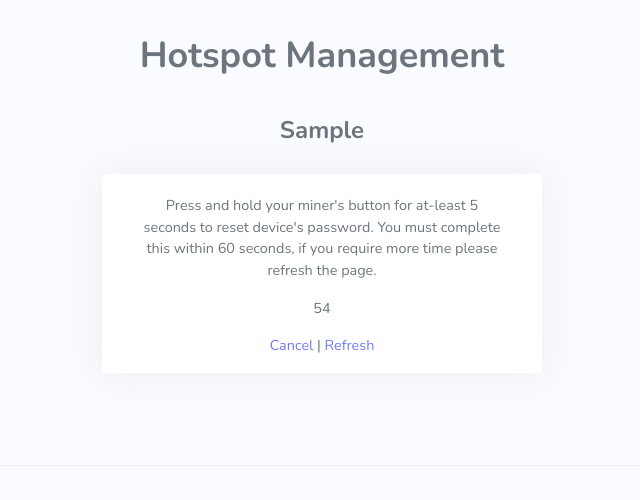
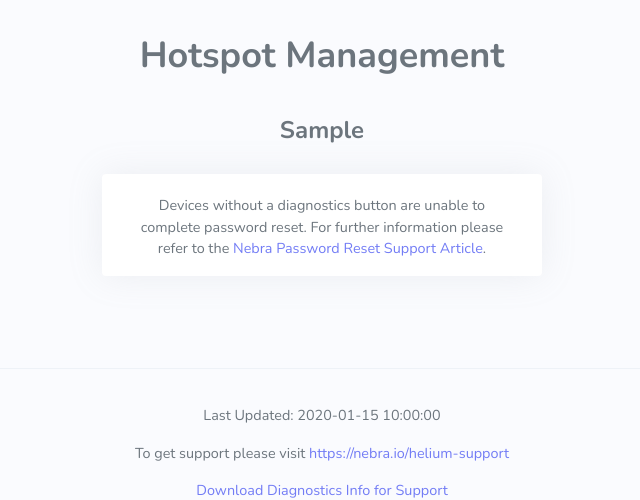
Before and after one commit to NebraLtd/hm-diag, a Flask app: template hw_diag/templates/password_reset.html in a window 1280 px wide. Shown: the part 80-580 px from the top of the page, without its empty margins (318-958 px from the left). Run offline with Flask 2, Linux system fonts and the light colour scheme; the template is opened without the code that fills it: most values are stand-ins (such as "Sample title", 1, 10 or a date in 2020); parts of the project's set-up code (start-up, migrations or seed data) failed here and were passed over; some libraries are stand-ins or nearby versions; some web fonts are replaced.

Commit message:
Add notice for devices without a button

```diff
--- a/hw_diag/templates/password_reset.html
+++ b/hw_diag/templates/password_reset.html
@@ -10,6 +10,7 @@
                         <div class="col-1"></div>
                         <div class="col-10">
                             <br />
+                            {% if (button) %}
                                 <p>
                                     Press and hold your miner's button for at-least 5 seconds to reset device's password.
                                     You must complete this within 60 seconds, if you require more time please refresh the page.
@@ -44,6 +45,12 @@
                                     </script>
                                 </p>
                                 <p><a href="/login">Cancel</a> | <a href="/reset_password">Refresh</a></p>
+                            {% else %}
+                                <p>
+                                    Devices without a diagnostics button are unable to complete password reset. For
+                                    further information please refer to the <a href="https://nebra.io/pass" target="_blank">Nebra Password Reset Support Article</a>.
+                                </p>
+                            {% endif %}
                         </div>
                         <div class="col-1"></div>
                     </div>
--- a/hw_diag/utilities/hardware.py
+++ b/hw_diag/utilities/hardware.py
@@ -6,6 +6,7 @@ from hm_pyhelper.logger import get_logger
 from hm_pyhelper.miner_param import get_public_keys_rust
 from hm_pyhelper.hardware_definitions import variant_definitions, get_variant_attribute
 from hw_diag.utilities.shell import config_search_param
+
 
 logging = get_logger(__name__)
 
@@ -301,6 +302,12 @@ def get_public_keys_and_ignore_errors():
     return public_keys
 
 
+def is_button_present(diagnostics):
+    variant = diagnostics.get('VA')
+    button = get_variant_attribute(variant, 'BUTTON')
+    return bool(button)
+
+
 if __name__ == '__main__':
     logging.info('get_wifi_devices(): %s' % get_wifi_devices())
     logging.info('set_diagnostics_bt_lte(): %s' % set_diagnostics_bt_lte({}))
--- a/hw_diag/views/auth.py
+++ b/hw_diag/views/auth.py
@@ -13,6 +13,7 @@ from hm_pyhelper.logger import get_logger
 
 from hw_diag.utilities.diagnostics import read_diagnostics_file
 from hw_diag.utilities.hardware import should_display_lte
+from hw_diag.utilities.hardware import is_button_present
 from hw_diag.utilities.auth import check_password
 from hw_diag.utilities.auth import authenticate
 from hw_diag.utilities.auth import update_password
@@ -150,12 +151,14 @@ def display_password_reset_page():
     now = datetime.datetime.utcnow()
 
     update_password_reset_expiry()
+    button = is_button_present(diagnostics)
 
     return render_template(
         'password_reset.html',
         diagnostics=diagnostics,
         display_lte=display_lte,
-        now=now
+        now=now,
+        button=button
     )
 
 
```
Lines whose indentation alone changed are shown as unchanged.
